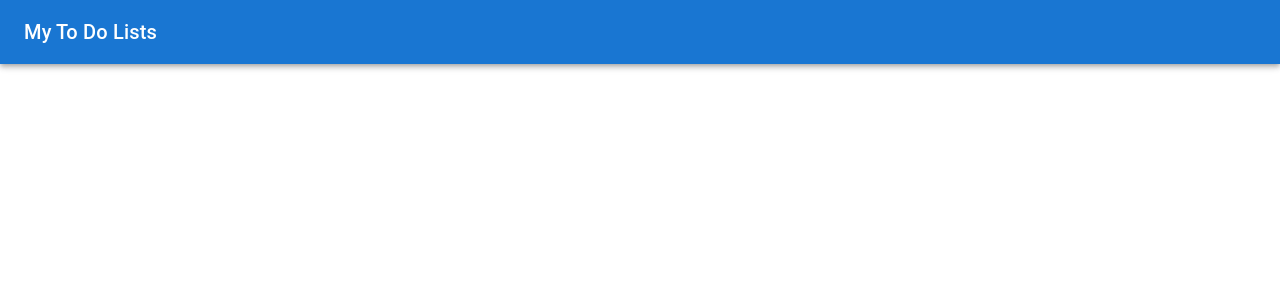
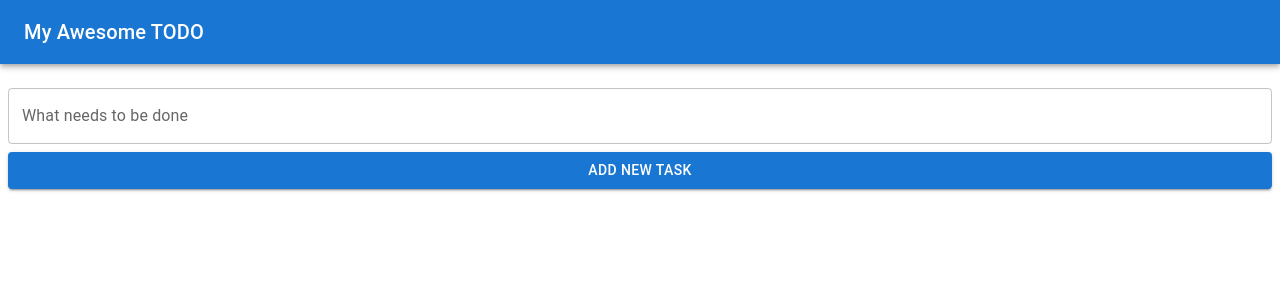
Before and after one commit to code4jhon/todo, a React (Create React App) app in the folder todo-react/: page / in a window 1280 px wide. Shown: the top 300 px of the page. Built offline with nearby package versions, Linux system fonts and the light colour scheme.

Commit message:
Added main textfield and add button.

```diff
--- a/todo-react/public/index.html
+++ b/todo-react/public/index.html
@@ -24,7 +24,7 @@
       work correctly both with client-side routing and a non-root public URL.
       Learn how to configure a non-root public URL by running `npm run build`.
     -->
-    <title>TODO Lists</title>
+    <title>TODO React</title>
   </head>
   <body style="height: 100%;">
     <noscript>You need to enable JavaScript to run this app.</noscript>
--- a/todo-react/src/App.css
+++ b/todo-react/src/App.css
@@ -1,4 +1,3 @@
-.todo-list-app-react {
-  height: 100%;
+.app-body {
   padding: 8px;
 }
--- a/todo-react/src/App.js
+++ b/todo-react/src/App.js
@@ -1,9 +1,17 @@
 import './App.css';
-import ButtonAppBar from './components/AppBar'
+import ButtonAppBar from './components/AppBar';
+import { TextField } from '@mui/material';
+import { Button } from '@mui/material';
 
 function App() {
   return (
-    <ButtonAppBar></ButtonAppBar>
+    <div>
+      <ButtonAppBar></ButtonAppBar>
+      <div className='app-body'>
+        <TextField id="outlined-basic" fullWidth label="What needs to be done" variant="outlined" style={{'marginTop': '16px'}} />
+        <Button variant="contained" fullWidth component="span" style={{'marginTop': '8px'}}>Add new task</Button>
+      </div>
+    </div>
   );
 }
 
--- a/todo-react/src/components/AppBar.jsx
+++ b/todo-react/src/components/AppBar.js
@@ -9,7 +9,7 @@ export default function ButtonAppBar() {
     <Box sx={{ flexGrow: 1 }}>
       <AppBar position="static">
         <Toolbar>
-          <Typography variant="h6" component="div" sx={{ flexGrow: 1 }}>My To Do Lists</Typography>
+          <Typography variant="h6" component="div" sx={{ flexGrow: 1 }}>My Awesome TODO</Typography>
         </Toolbar>
       </AppBar>
     </Box>
```
